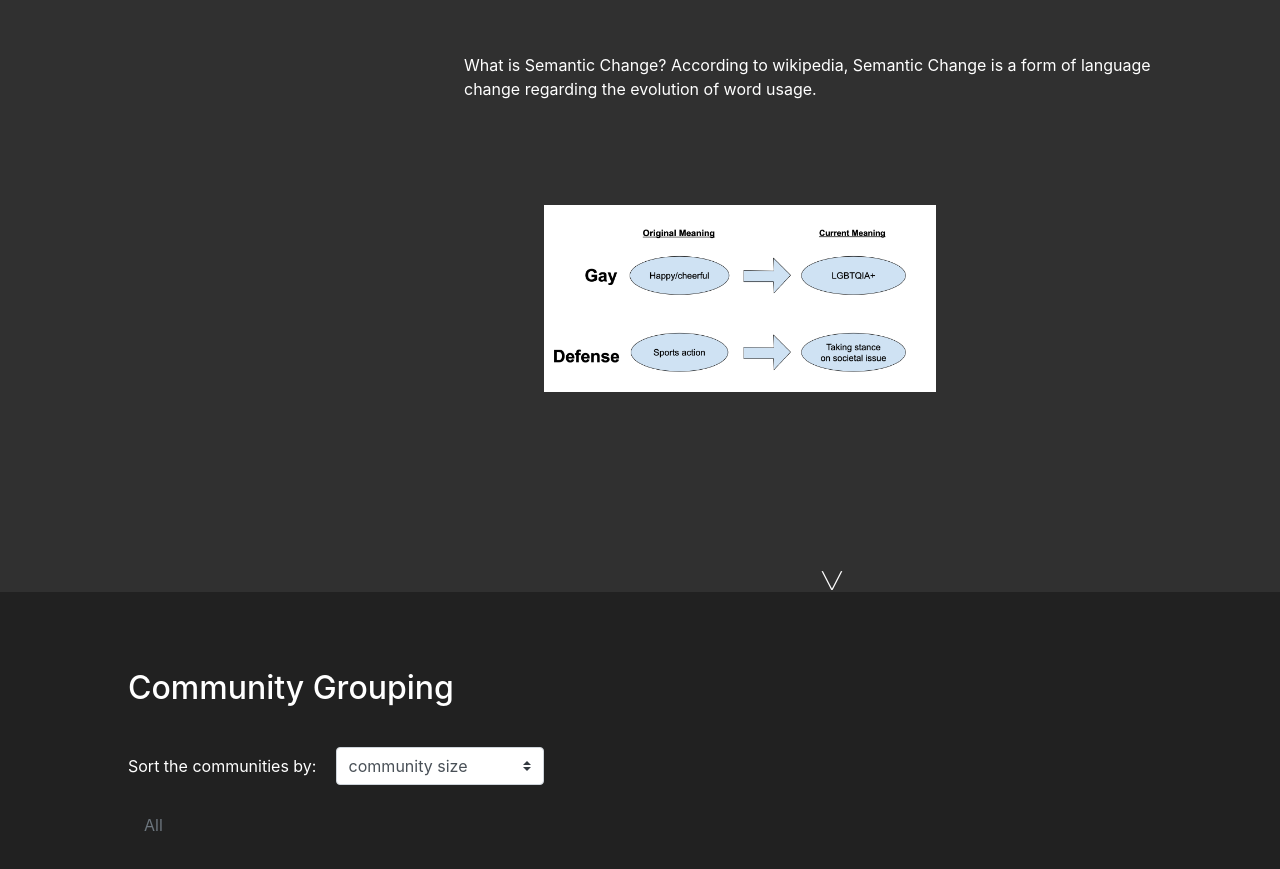
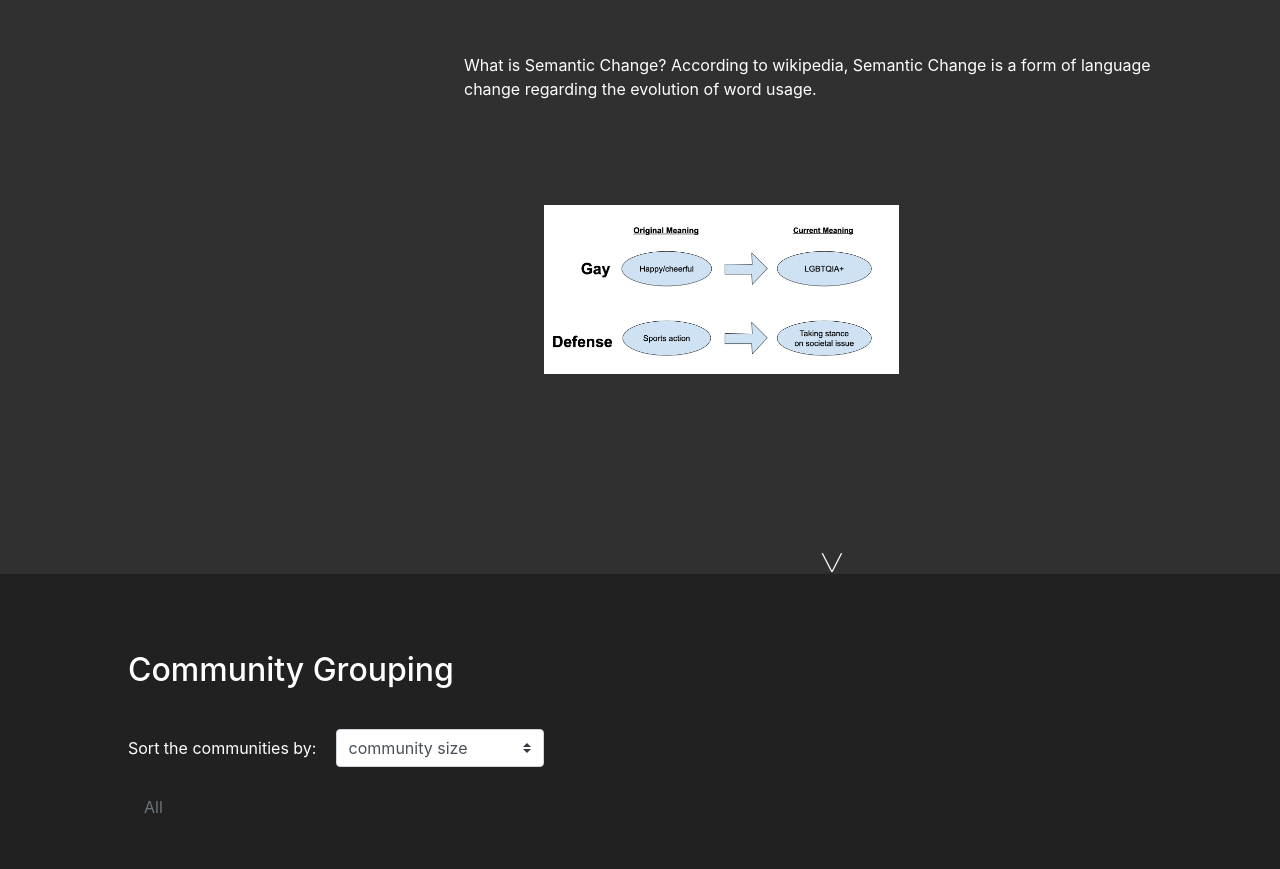
Before and after one commit to 6859-sp21/final-project-atlanta-community, a Vue app in the folder app/: page /#/viz in a window 1280 px wide. Shown: the part 1420-2289 px from the top of the page. Built offline with nearby package versions, Linux system fonts and the light colour scheme; no server answers; what vue-cookie, vue-social-sharing would draw is missing.

Commit message:
Update Tutorial.vue

```diff
--- a/app/src/views/Tutorial.vue
+++ b/app/src/views/Tutorial.vue
@@ -62,7 +62,7 @@ p {
 
 .screenshot {
    padding: 5em;
-   max-width: 75%;
+   max-width: 70%;
    height: auto;
 }
 </style>
```
